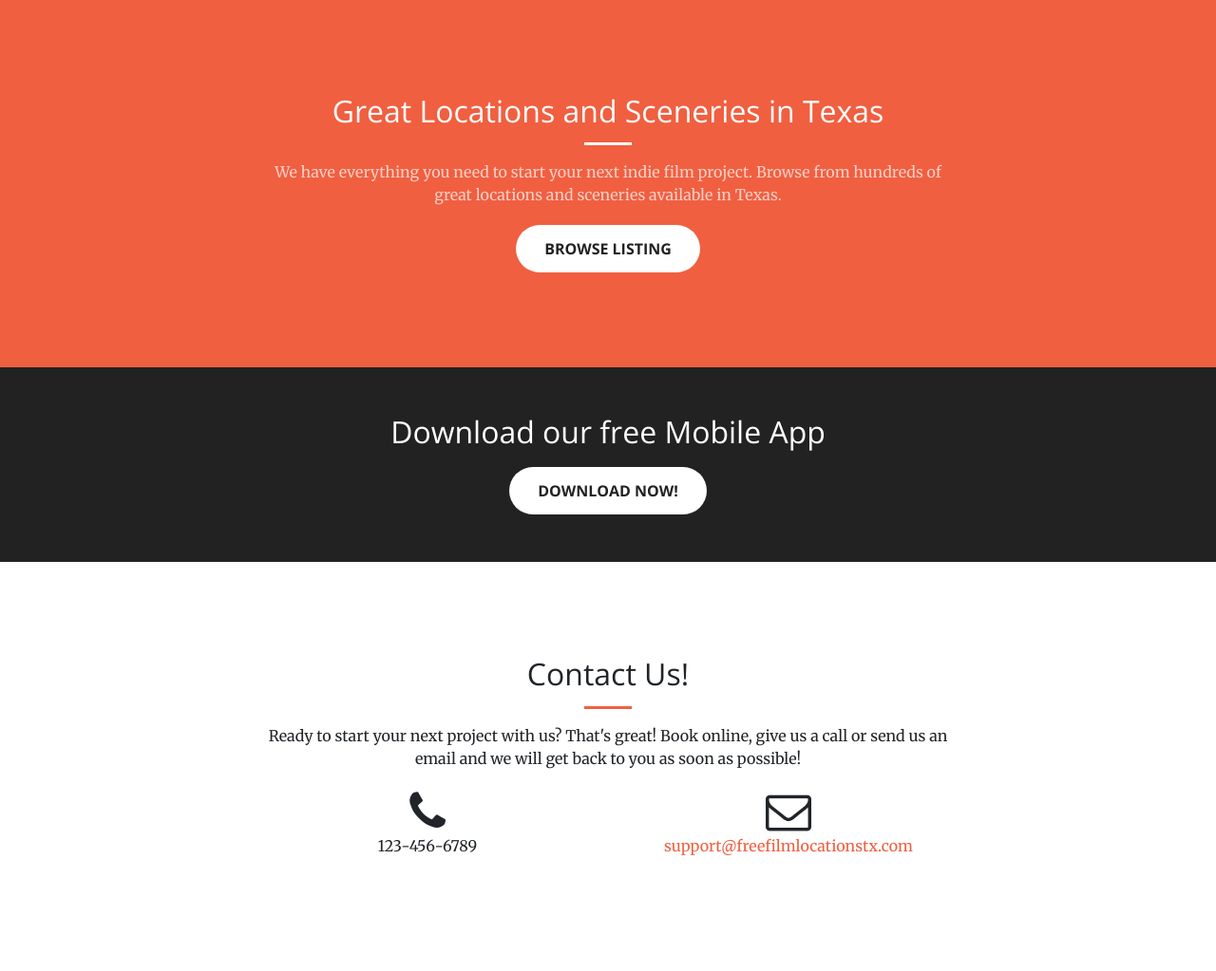
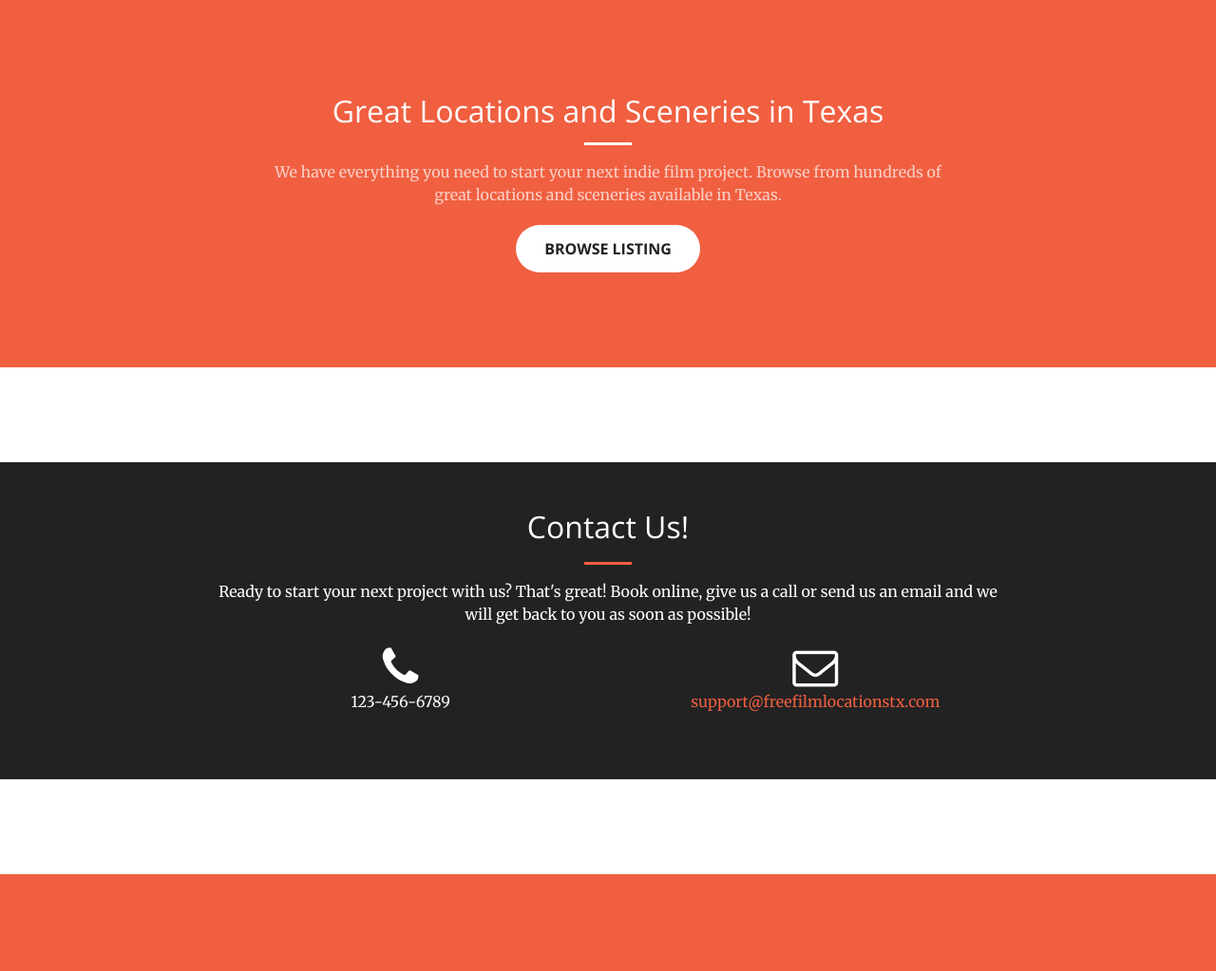
Before and after one commit to hayashi-leo/django-filmlocations, a Django app: page / in a window 1280 px wide. Shown: the part 801-1824 px from the top of the page at 95% size. After the commit the page ends 1722 px from the top, so only its background shows below. Run offline with Django 3.2, Linux system fonts and the light colour scheme; data that the repository does not hold is empty; some libraries are stand-ins or nearby versions.

Commit message:
minor changes to home page aesthetics

```diff
--- a/templates/contact.html
+++ b/templates/contact.html
@@ -1,7 +1,7 @@
 {% load staticfiles %}
 
     <section id="contact">
-      <div class="container">
+      <div class="call-to-action bg-dark">
         <div class="row">
           <div class="col-lg-8 mx-auto text-center">
             <h2 class="section-heading">Contact Us!</h2>
--- a/templates/home.html
+++ b/templates/home.html
@@ -33,7 +33,7 @@
 			<br> <br> <br> <br>
           <hr>
           <p>Powered by Django Framework</p>
-          <a class="btn btn-primary btn-xl" href="{% url 'catalog_listing' %}">Join for Free</a>
+          <a class="btn btn-primary btn-xl" href="#services">Join for Free</a>
         </div>
       </div>
     </header>
@@ -45,7 +45,7 @@
             <h2 class="section-heading text-white">Great Locations and Sceneries in Texas</h2>
             <hr class="light">
             <p class="text-faded">We have everything you need to start your next indie film project.  Browse from hundreds of great locations and sceneries available in Texas.</p>
-            <a class="btn btn-default btn-xl sr-button" href="#services">Browse listing</a>
+            <a class="btn btn-default btn-xl sr-button" href="{% url 'catalog_listing' %}">Browse listing</a>
           </div>
         </div>
       </div>
@@ -75,13 +75,6 @@
       </div>
     </section>
 
-    <div class="call-to-action bg-dark">
-      <div class="container text-center">
-        <h2>Download our free Mobile App</h2>
-        <a class="btn btn-default btn-xl sr-button" href="">Download Now!</a>
-      </div>
-    </div>
-
     {% include 'contact.html' %}
 
 {% endblock %}
--- a/templates/navbar.html
+++ b/templates/navbar.html
@@ -27,7 +27,7 @@
 
           {% if user.is_authenticated %}
             <li class="nav-item">
-              <p>User: {{ user.get_username }} </p>
+              <a class="nav-link" href="">User: {{ user.get_username }} </a>
             </li>
             <li class="nav-item">
               <a class="nav-link" href="{% url 'logout' %}?next={% url 'home' %}">Logout </a>
```
